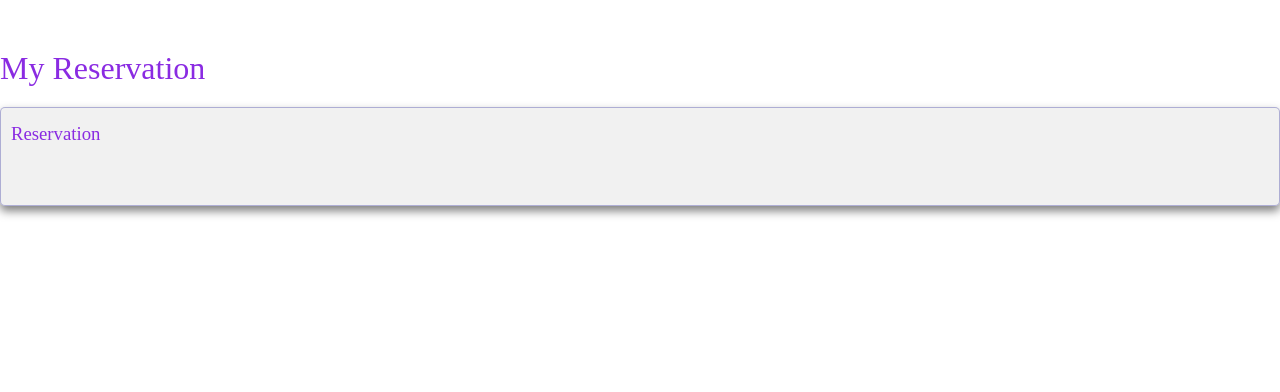
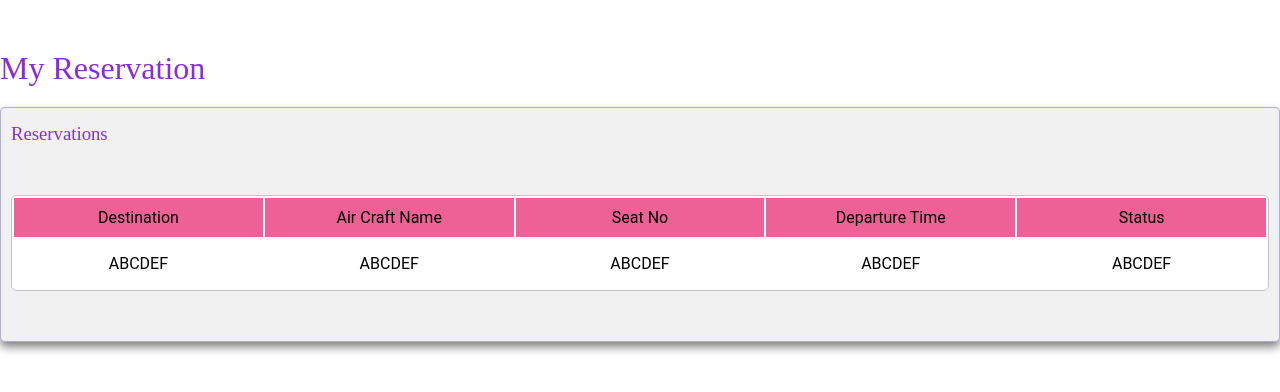
Before and after one commit to Dilzhan-s-Academic/SkyLuxes-AirlineTicketReservationSystem-Y1S2, a PHP site: page /SkyLuxes-AirlineTicketReservationSystem/Pages/Dashboard/userReservationInfo.php in a window 1280 px wide. Shown: the top 392 px of the page. Run offline with PHP 8.4, Linux system fonts and the light colour scheme; some web fonts are replaced.

Commit message:
complete the user reservation info front end it23366572

```diff
--- a/Pages/Dashboard/userReservationInfo.php
+++ b/Pages/Dashboard/userReservationInfo.php
@@ -7,29 +7,174 @@
             .headding {
                 margin-top: 50px;
             }
-            .userDetailContainer {
+            .reservationDetailContainer {
                 border: 0.5px solid rgba(83, 83, 172, 0.425);
                 border-radius: 5px;
                 box-shadow: 0 5px 10px rgba(0,0,0,0.5);
                 max-width: 100%;
-                padding: 10px 10px 10px 10px;
+                padding: 10px 10px 50px 10px;
                 background-color: #d8d9d85f;
                 margin-top:-30px;
             }
             h1,h3 {
                 text-align: left;
             }
+            table {
+                border: 1px solid #c4c4c4;
+                background-color: #fff;
+                border-radius: 5px;
+                width: 100%;
+
+            }
+            .reservationList {
+                max-height: 300px;
+                overflow-y: scroll;
+                border-radius: 5px;
+            }
+            th {
+                position: sticky;
+                top: 0px;
+                background-color: #ed6197;
+                padding: 10px;
+                width:calc(100% / 5);
+            }
+            #selectCheckBox {
+                width:50px
+            }
+            td {
+                text-align: center;
+                padding: 10px;
+            }
+            label {
+                display: inline-block;
+                padding: 5px 10px;
+                cursor: pointer;
+            }
+            tr {
+                transition: background-color 0.3s ease;
+            }
+            tr:hover {
+                background-color: #f0f0f0;
+            }
+
+            .editingBtns {
+                display: flex;
+                justify-content: flex-end;
+            }
+
+            .editingBtns button {
+                background-color: #007bff;
+                opacity: 0.9;
+                color: #fff;
+                border-radius: 5px;
+                margin: 20px 10px 5px 0px;
+                padding: 10px 20px;
+            }
+            .editingBtns button:hover {
+                opacity: 0.8 ;
+            }
+            .editingBtns button:active {
+                opacity: 1;
+            }
+            .viewReservation {
+                position: absolute;
+                text-align: center;
+                top: 60%;
+                left: 50%;
+                width: 50%;
+                transform: translate(-50%,-50%);
+                background-color: #fff;
+                box-shadow: 5px 10px 10px  rgba(83, 83, 172, 0.5);
+                padding: 10px 50px 20px;
+                visibility: hidden;
+            }
+            .reservationDetailsBtns > button {
+                padding: 10px 30px;
+                color: #fff;
+                font-weight: 500;
+                background-color: #0f0;
+                border-radius: 10px;
+                margin-top: 50px;
+                cursor: pointer;
+                opacity: 0.8;
+            }
+            .reservationDetailsBtns > button:hover {
+                opacity: 0.9;
+            }
+            .reservationDetailsBtns > button:active {
+                opacity: 1;
+            }
+            .reservationDetails > span {
+                margin: 10px;
+                display: flex;
+
+            }
+
         </style>
     </head>
         <body>
             <h1 class="headding">My Reservation</h1>
-            <div class="userDetailContainer">
-                <h3>Reservation</h3>
-                <div class="reservationList">
-                    <tabel>
-                        <tr>
-                            <th>
+            <div class="reservationDetailContainer">
+                <h3>Reservations</h3>
+                <div class="reservationListWrapper">
+                    <div class="reservationList">
+                        <table>
+                            <tr>
+                                <th>
+                                    Destination
+                                </th>
+                                <th>
+                                    Air Craft Name
+                                </th>
+                                <th>
+                                    Seat No
+                                </th>
+                                <th>
+                                    Departure Time
+                                </th>
+                                <th>
+                                    Status
+                                </th>
+                            </tr>
+                            <tr class="reservationID" onclick="openPopup('viewReservation')">
+                                <td>
+                                    <label for="reservationID"> ABCDEF </label>
+                                </td>
+                                <td>
+                                    <label for="reservationID"> ABCDEF </label>
+                                </td>
+                                <td>
+                                    <label for="reservationID"> ABCDEF </label>
+                                </td>
+                                <td>
+                                    <label for="reservationID"> ABCDEF </label>
+                                </td>
+                                <td>
+                                    <label for="reservationID"> ABCDEF </label>
+                                </td>
+                            </tr>
 
+                        </table>
+                    </div>
+                </div>
+            </div>
+            <div class="viewReservation" id="viewReservation">
+                <h3 style="text-align: center;">Reservation Details</h3>
+                <div class="reservationDetails">
+                    <span>Reservation ID :</span>
+                    <span>Flight Name :</span>
+                    <span>AirCraft Name :</span>
+                    <span>Seat No :</span>
+                    <span>Departure Date :</span>
+                    <span>Departure Time :</span>
+                    <span>Arrival Date :</span>
+                    <span>Arrival Time :</span>
+                    <span>Departure Airport :</span>
+                    <span>Ticket Price :</span>
+                </div>
+                <div class="reservationDetailsBtns">
+                    <button onclick="" style="background-color: #f00;">Delete</button>
+                    <button onclick="closePopup('viewReservation')">OK</button>
                 </div>
             </div>
         </body>
```
Also changed, not shown: Pages/userDashboard.php (+7 -0 lines), js/popupWindow.js (added, +8 -0 lines), Pages/Dashboard/loyaltyCust.php (added).
